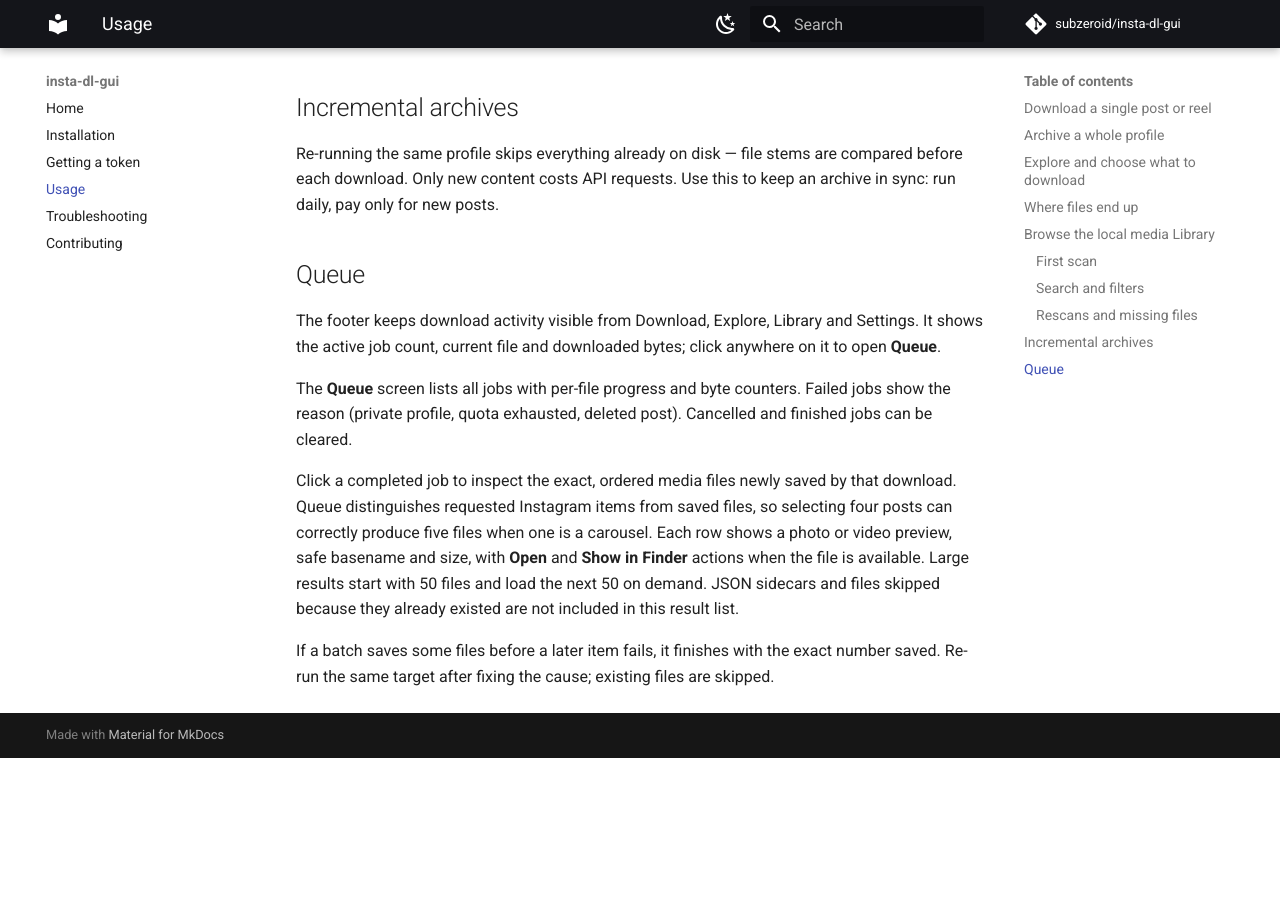
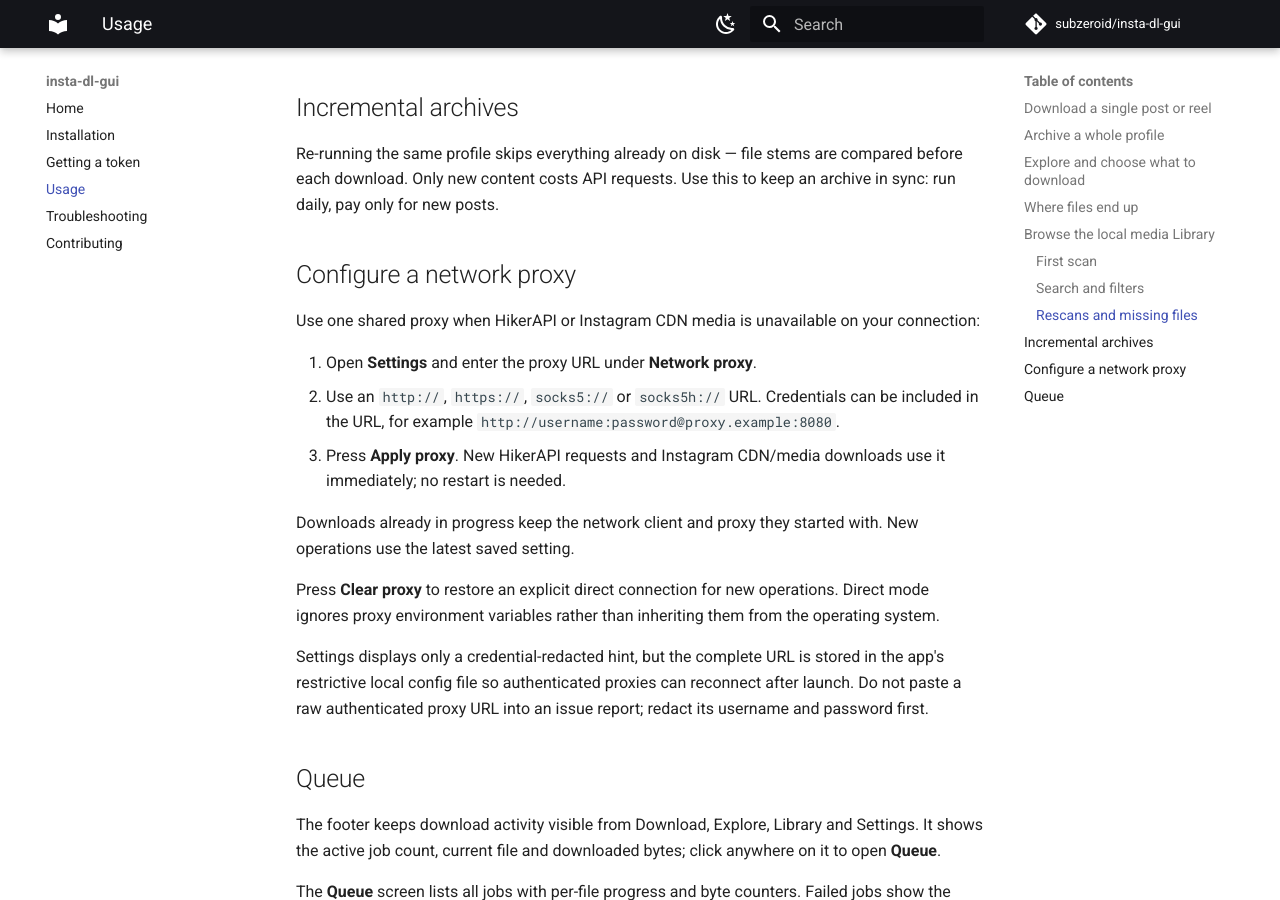
Before and after one commit to subzeroid/insta-dl-gui, an MkDocs documentation site: the page built from docs/usage.md, in a window 1280 px wide and 900 px high, scrolled down 3986 px. Built offline with MkDocs 1.6.1 and Material for MkDocs 9.7.7, drawn with Linux system fonts in a browser that asks for light colours; comment, search, counter and statistics services are not loaded; before the commit the page ends 4744 px from its top, so only the background shows below that.

Commit message:
docs: explain shared proxy routing

```diff
--- a/docs/usage.md
+++ b/docs/usage.md
@@ -114,6 +114,20 @@ Changing the download folder in **Settings** registers it as another Library roo
 
 Re-running the same profile skips everything already on disk — file stems are compared before each download. Only new content costs API requests. Use this to keep an archive in sync: run daily, pay only for new posts.
 
+## Configure a network proxy
+
+Use one shared proxy when HikerAPI or Instagram CDN media is unavailable on your connection:
+
+1. Open **Settings** and enter the proxy URL under **Network proxy**.
+2. Use an `http://`, `https://`, `socks5://` or `socks5h://` URL. Credentials can be included in the URL, for example `http://username:password@proxy.example:8080`.
+3. Press **Apply proxy**. New HikerAPI requests and Instagram CDN/media downloads use it immediately; no restart is needed.
+
+Downloads already in progress keep the network client and proxy they started with. New operations use the latest saved setting.
+
+Press **Clear proxy** to restore an explicit direct connection for new operations. Direct mode ignores proxy environment variables rather than inheriting them from the operating system.
+
+Settings displays only a credential-redacted hint, but the complete URL is stored in the app's restrictive local config file so authenticated proxies can reconnect after launch. Do not paste a raw authenticated proxy URL into an issue report; redact its username and password first.
+
 ## Queue
 
 The footer keeps download activity visible from Download, Explore, Library and Settings. It shows the active job count, current file and downloaded bytes; click anywhere on it to open **Queue**.
```
Also changed, not shown: CHANGELOG.md (+1 -0 lines), README.md (+3 -0 lines), docs/troubleshooting.md (+8 -0 lines).
